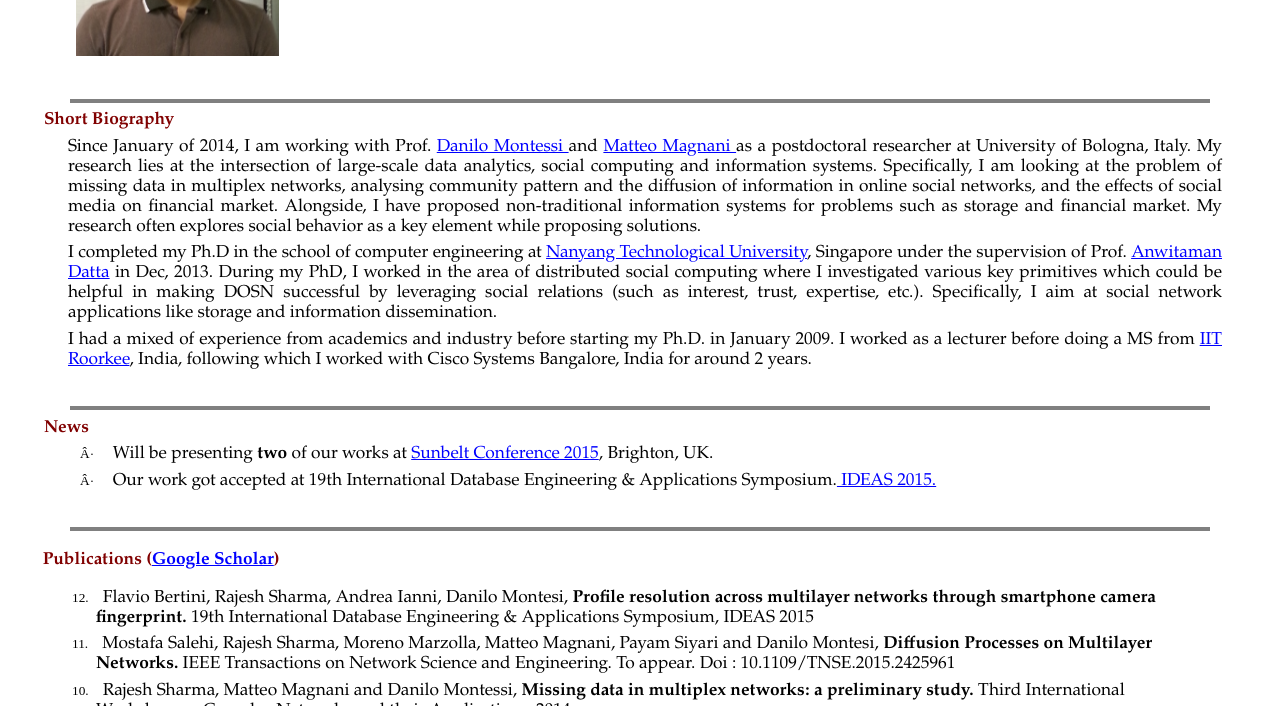
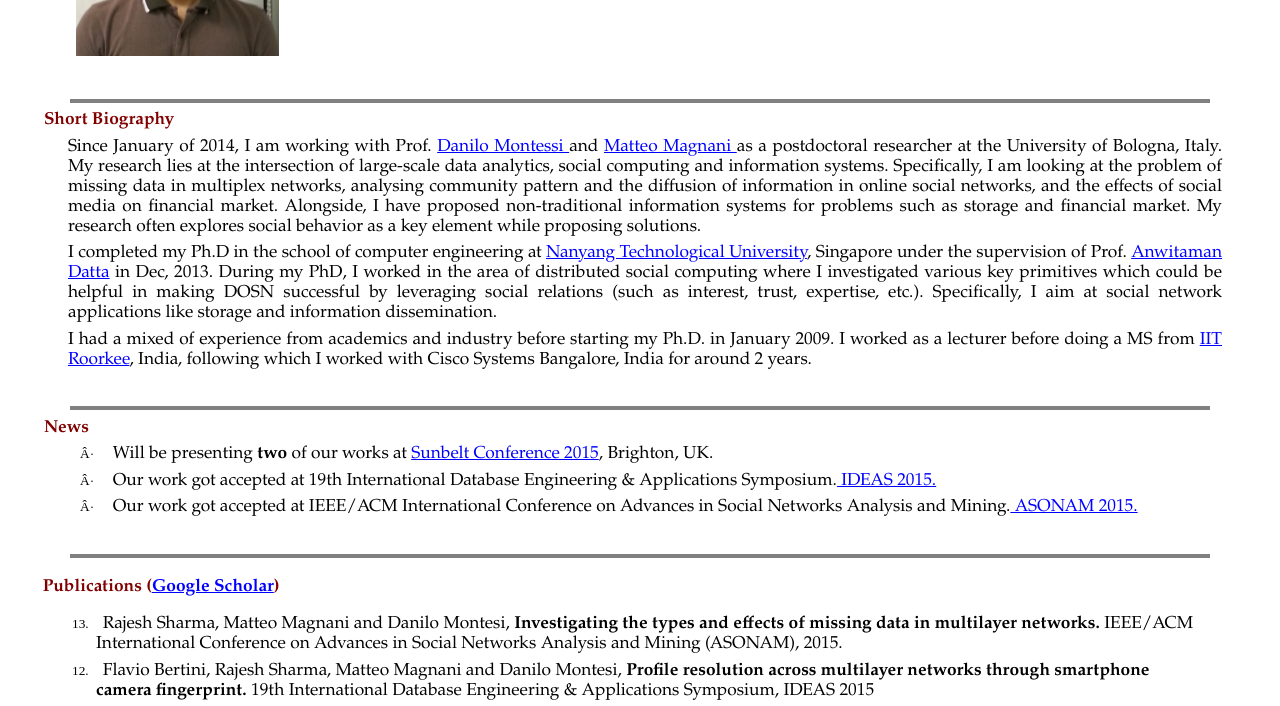
Before and after one commit to rajshpec/rajshpec.github.io, a plain HTML site: page index.html in a window 1280 px wide. Shown: the part 214-920 px from the top of the page. Drawn offline with Linux system fonts and the light colour scheme.

Commit message:
no message

```diff
--- a/index.html
+++ b/index.html
@@ -1052,7 +1052,7 @@ color:maroon'>Short Biography<o:p></o:p></span></h3>
 
 <p style='margin-top:5.0pt;margin-right:37.5pt;margin-bottom:5.0pt;margin-left:
 45.0pt;text-align:justify;line-height:115%'><span style='font-size:13.0pt;
-line-height:115%;font-family:"Garamond","serif"'>Since January of 2014, I am working with Prof. <a href="http://www.unibo.it/SitoWebDocente/default.aspx?UPN=danilo.montesi%40unibo.it">Danilo Montessi </a>and <a href="http://katalog.uu.se/empInfo/?languageId=1&id=N13-1077"> Matteo Magnani </a> as a postdoctoral researcher at University of Bologna, Italy. My research lies at the intersection of large-scale data analytics, social computing and information systems. Specifically, I am looking at the problem of missing data in multiplex networks, analysing community pattern and the diffusion of information in online social networks, and the effects of social media on financial market. Alongside, I have proposed non-traditional information systems for problems such as storage and financial market. My research often explores social behavior as a key element while proposing solutions.
+line-height:115%;font-family:"Garamond","serif"'>Since January of 2014, I am working with Prof. <a href="http://www.unibo.it/SitoWebDocente/default.aspx?UPN=danilo.montesi%40unibo.it">Danilo Montessi </a>and <a href="http://katalog.uu.se/empInfo/?languageId=1&id=N13-1077"> Matteo Magnani </a> as a postdoctoral researcher at the University of Bologna, Italy. My research lies at the intersection of large-scale data analytics, social computing and information systems. Specifically, I am looking at the problem of missing data in multiplex networks, analysing community pattern and the diffusion of information in online social networks, and the effects of social media on financial market. Alongside, I have proposed non-traditional information systems for problems such as storage and financial market. My research often explores social behavior as a key element while proposing solutions.
 
 
 <p style='margin-top:5.0pt;margin-right:37.5pt;margin-bottom:5.0pt;margin-left:
@@ -1101,6 +1101,17 @@ style='font:7.0pt "Times New Roman"'>&nbsp;&nbsp;&nbsp;&nbsp;&nbsp;&nbsp;&nbsp;
 13.0pt;line-height:115%;font-family:"Garamond","serif"'>Our work got accepted at 19th International Database Engineering & Applications Symposium.<a href="http://confsys.encs.concordia.ca/IDEAS/ideas15/"> IDEAS 2015.</a><o:p></o:p></span></p>
 
 
+<p style='margin-top:5.0pt;margin-right:.5in;margin-bottom:5.0pt;margin-left:
+1.0in;text-indent:-.25in;line-height:115%;mso-list:l2 level2 lfo8;tab-stops:
+list 1.0in'><![if !supportLists]><span style='font-size:10.0pt;mso-bidi-font-size:
+13.0pt;line-height:115%;font-family:Symbol;mso-fareast-font-family:Symbol;
+mso-bidi-font-family:Symbol'><span style='mso-list:Ignore'>·<span
+style='font:7.0pt "Times New Roman"'>&nbsp;&nbsp;&nbsp;&nbsp;&nbsp;&nbsp;&nbsp;
+</span></span></span><![endif]><span dir=LTR></span><span style='font-size:
+13.0pt;line-height:115%;font-family:"Garamond","serif"'> Our work got accepted at IEEE/ACM International Conference on Advances in Social Networks Analysis and Mining.<a href="http://asonam.cpsc.ucalgary.ca/2015/"> ASONAM 2015.</a><o:p></o:p></span></p>
+
+
+
 <p class=MsoNormal align=center style='text-align:center;line-height:115%'><span
 style='font-size:13.0pt;line-height:115%;mso-fareast-font-family:"Times New Roman"'><o:p>&nbsp;</o:p></span></p>
 
@@ -1128,9 +1139,19 @@ style='font-size:13.0pt;line-height:115%'><o:p></o:p></span></h3>
 .5in;text-indent:-.25in;line-height:115%;mso-list:l0 level1 lfo6;tab-stops:
 list .5in'><![if !supportLists]><span style='font-size:10.0pt;mso-bidi-font-size:
 12.0pt;line-height:115%;mso-fareast-font-family:"Times New Roman"'><span
+style='mso-list:Ignore'>13.<span style='font:7.0pt "Times New Roman"'>&nbsp;&nbsp;&nbsp;&nbsp;&nbsp;
+</span></span></span><![endif]><span dir=LTR></span><span style='font-size:
+13.0pt;line-height:115%;font-family:"Garamond","serif"'>Rajesh Sharma, Matteo Magnani and Danilo Montesi, <b>Investigating the types and effects of missing data in multilayer networks.</b> IEEE/ACM International Conference on Advances in Social Networks Analysis and Mining (ASONAM), 2015.</span><span style='mso-fareast-font-family:"Times New Roman"'><o:p></o:p></span></p>
+
+</span></div>
+
+<p style='margin-top:5.0pt;margin-right:21.65pt;margin-bottom:5.0pt;margin-left:
+.5in;text-indent:-.25in;line-height:115%;mso-list:l0 level1 lfo6;tab-stops:
+list .5in'><![if !supportLists]><span style='font-size:10.0pt;mso-bidi-font-size:
+12.0pt;line-height:115%;mso-fareast-font-family:"Times New Roman"'><span
 style='mso-list:Ignore'>12.<span style='font:7.0pt "Times New Roman"'>&nbsp;&nbsp;&nbsp;&nbsp;&nbsp;
 </span></span></span><![endif]><span dir=LTR></span><span style='font-size:
-13.0pt;line-height:115%;font-family:"Garamond","serif"'>Flavio Bertini, Rajesh Sharma, Andrea Ianni, Danilo Montesi, <b>Profile resolution across multilayer networks through smartphone camera fingerprint.</b> 19th International Database Engineering & Applications Symposium, IDEAS 2015</span><span style='mso-fareast-font-family:"Times New Roman"'><o:p></o:p></span></p>
+13.0pt;line-height:115%;font-family:"Garamond","serif"'>Flavio Bertini, Rajesh Sharma, Matteo Magnani and Danilo Montesi, <b>Profile resolution across multilayer networks through smartphone camera fingerprint.</b> 19th International Database Engineering & Applications Symposium, IDEAS 2015</span><span style='mso-fareast-font-family:"Times New Roman"'><o:p></o:p></span></p>
 
 </span></div>
 
@@ -1141,8 +1162,7 @@ list .5in'><![if !supportLists]><span style='font-size:10.0pt;mso-bidi-font-size
 12.0pt;line-height:115%;mso-fareast-font-family:"Times New Roman"'><span
 style='mso-list:Ignore'>11.<span style='font:7.0pt "Times New Roman"'>&nbsp;&nbsp;&nbsp;&nbsp;&nbsp;
 </span></span></span><![endif]><span dir=LTR></span><span style='font-size:
-13.0pt;line-height:115%;font-family:"Garamond","serif"'>Mostafa Salehi, Rajesh Sharma, Moreno Marzolla, Matteo Magnani, Payam Siyari and Danilo Montesi, <b>Diffusion Processes on Multilayer Networks.</b> IEEE Transactions on Network Science
-and Engineering. To appear. Doi : 10.1109/TNSE.2015.2425961</span><span style='mso-fareast-font-family:"Times New Roman"'><o:p></o:p></span></p>
+13.0pt;line-height:115%;font-family:"Garamond","serif"'>Mostafa Salehi, Rajesh Sharma, Moreno Marzolla, Matteo Magnani, Payam Siyari and Danilo Montesi, <b>Diffusion Processes on Multilayer Networks.</b> IEEE Transactions on Network Science and Engineering. To appear. Doi : 10.1109/TNSE.2015.2425961</span><span style='mso-fareast-font-family:"Times New Roman"'><o:p></o:p></span></p>
 
 
 <p style='margin-top:5.0pt;margin-right:21.65pt;margin-bottom:5.0pt;margin-left:
```
